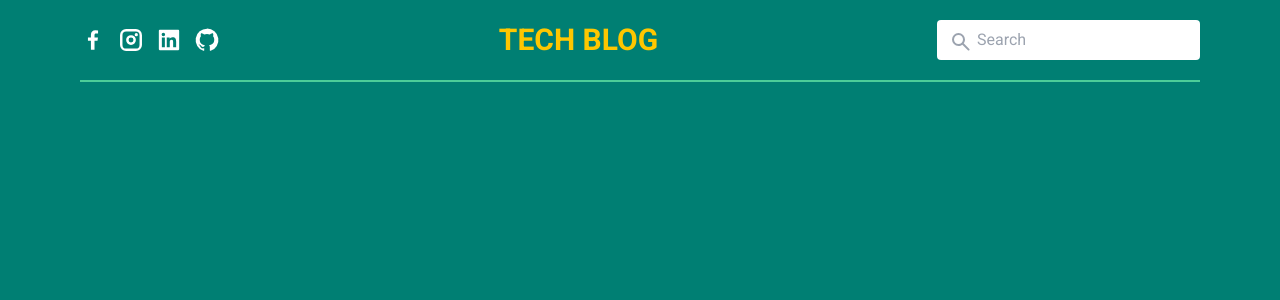
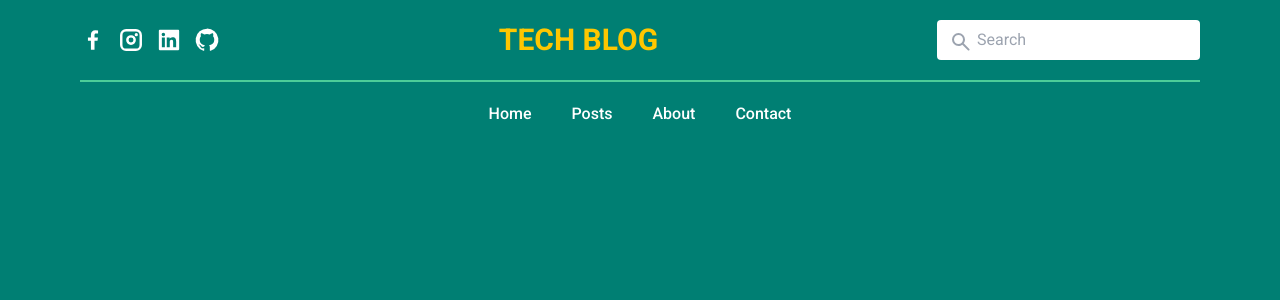
Before and after one commit to san1234100/tech-blog, a React (Vite) app: page / in a window 1280 px wide. Shown: the top 300 px of the page. Built offline with nearby package versions, Linux system fonts and the light colour scheme.

Commit message:
design: nav

```diff
--- a/src/App.jsx
+++ b/src/App.jsx
@@ -1,3 +1,4 @@
+import Nav from "./components/Nav"
 import TheHeader from "./components/TheHeader"
 
 function App() {
@@ -5,6 +6,7 @@ function App() {
     <>
      <TheHeader/>
      <div className="h-0.5 bg-lightBlue mx-20"></div>
+     <Nav/>
     </>
   )
 }
--- /dev/null
+++ b/src/components/Nav.jsx
@@ -0,0 +1,12 @@
+const Nav = () => {
+  return (
+    <ul className="flex items-center max-w-fit pb-5 mx-auto space-x-10 my-5 select-none text-white font-medium">
+      <li className="cursor-pointer hover:text-lightBlue">Home</li>
+      <li className="cursor-pointer hover:text-lightBlue">Posts</li>
+      <li className="cursor-pointer hover:text-lightBlue">About</li>
+      <li className="cursor-pointer hover:text-lightBlue">Contact</li>
+    </ul>
+  );
+};
+
+export default Nav;
```
